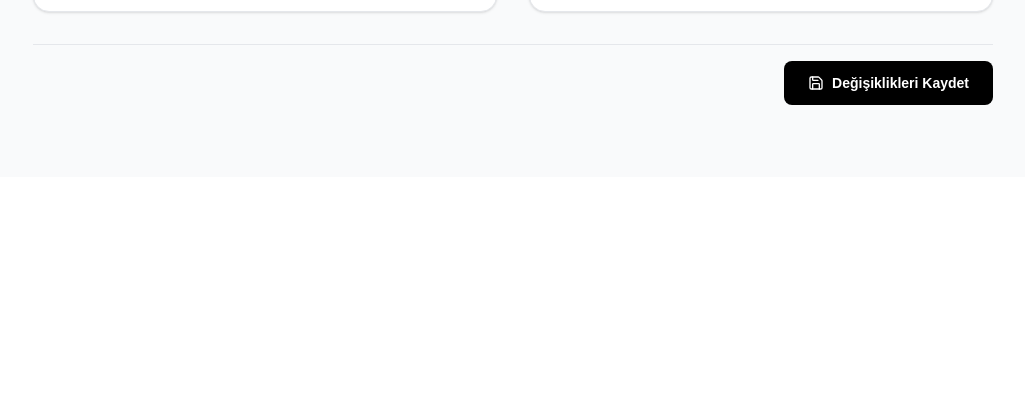
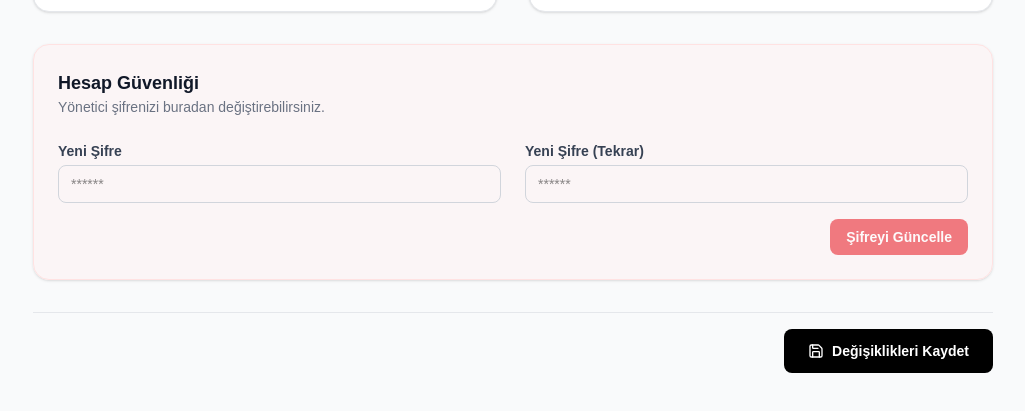
Before and after one commit to gokhanyigit06/qrmenu1, a Next.js app: page /admin/settings in a window 1280 px wide. Shown: the part 1383-1794 px from the top of the page, without its empty margins (255-1280 px from the left). Before the commit the page ends 1560 px from the top, so only its background shows below. Built offline with nearby package versions, Linux system fonts and the light colour scheme; sample sign-in values are in the browser's storage.

Commit message:
Add Password Change functionality in Admin Settings

```diff
--- a/app/admin/settings/page.tsx
+++ b/app/admin/settings/page.tsx
@@ -2,6 +2,7 @@
 'use client';
 
 import { useMenu } from '@/lib/store';
+import * as Services from '@/lib/services';
 import { Eye, EyeOff, Save, Upload } from 'lucide-react';
 import Image from 'next/image';
 import { useState, useEffect } from 'react';
@@ -13,6 +14,45 @@ export default function SettingsPage() {
     // Or just bind directly. For 'Save' button feeling, let's use local state.
     const [localSettings, setLocalSettings] = useState(settings);
     const [isUploading, setIsUploading] = useState(false);
+
+    // Password Update State
+    const [newPassword, setNewPassword] = useState('');
+    const [confirmPassword, setConfirmPassword] = useState('');
+    const [loadingPass, setLoadingPass] = useState(false);
+
+    const handleChangePassword = async () => {
+        if (!newPassword || newPassword !== confirmPassword) {
+            alert('Şifreler uyuşmuyor veya boş!');
+            return;
+        }
+
+        // Get Restaurant ID safely
+        let targetId = (settings as any).restaurantId;
+        if (!targetId) {
+            const session = localStorage.getItem('qr_admin_session');
+            if (session) {
+                try { targetId = JSON.parse(session).restaurantId; } catch { }
+            }
+        }
+
+        if (!targetId) {
+            alert('Hata: Oturum bilgisi bulunamadı.');
+            return;
+        }
+
+        setLoadingPass(true);
+        try {
+            await Services.updateRestaurantPassword(targetId, newPassword);
+            alert('Şifreniz güncellendi.');
+            setNewPassword('');
+            setConfirmPassword('');
+        } catch (e) {
+            console.error(e);
+            alert('Şifre güncellenemedi.');
+        } finally {
+            setLoadingPass(false);
+        }
+    };
 
     // Sync local state if context changes (e.g. initial load)
     useEffect(() => {
@@ -352,9 +392,48 @@ export default function SettingsPage() {
                         </div>
                     </div>
                 </div>
+
+                {/* Security Settings */}
+                <div className="rounded-2xl border border-red-100 bg-red-50/50 p-6 shadow-sm lg:col-span-2">
+                    <div className="mb-6">
+                        <h3 className="text-lg font-bold text-gray-900">Hesap Güvenliği</h3>
+                        <p className="text-sm text-gray-500">Yönetici şifrenizi buradan değiştirebilirsiniz.</p>
                     </div>
 
-            <div className="flex justify-end pt-4 border-t border-gray-200">
+                    <div className="grid gap-6 md:grid-cols-2">
+                        <div>
+                            <label className="mb-1 block text-sm font-bold text-gray-700">Yeni Şifre</label>
+                            <input
+                                type="password"
+                                value={newPassword}
+                                onChange={(e) => setNewPassword(e.target.value)}
+                                className="w-full rounded-lg border border-gray-300 px-3 py-2 text-sm outline-none focus:border-red-500 focus:ring-1 focus:ring-red-500"
+                                placeholder="******"
+                            />
+                        </div>
+                        <div>
+                            <label className="mb-1 block text-sm font-bold text-gray-700">Yeni Şifre (Tekrar)</label>
+                            <input
+                                type="password"
+                                value={confirmPassword}
+                                onChange={(e) => setConfirmPassword(e.target.value)}
+                                className="w-full rounded-lg border border-gray-300 px-3 py-2 text-sm outline-none focus:border-red-500 focus:ring-1 focus:ring-red-500"
+                                placeholder="******"
+                            />
+                        </div>
+                    </div>
+                    <div className="mt-4 flex justify-end">
+                        <button
+                            onClick={handleChangePassword}
+                            disabled={!newPassword || newPassword !== confirmPassword || loadingPass}
+                            className="rounded-lg bg-red-600 px-4 py-2 text-sm font-bold text-white hover:bg-red-700 disabled:opacity-50 disabled:cursor-not-allowed transition"
+                        >
+                            {loadingPass ? 'Güncelleniyor...' : 'Şifreyi Güncelle'}
+                        </button>
+                    </div>
+                </div>
+
+                <div className="flex justify-end pt-4 border-t border-gray-200 lg:col-span-2">
                     <button
                         onClick={handleSave}
                         className="flex items-center gap-2 rounded-lg bg-black px-6 py-3 text-sm font-bold text-white hover:bg-gray-800 transition-transform active:scale-95"
@@ -364,5 +443,6 @@ export default function SettingsPage() {
                     </button>
                 </div>
             </div>
+        </div>
     );
 }
--- a/app/login/page.tsx
+++ b/app/login/page.tsx
@@ -101,6 +101,17 @@ export default function LoginPage() {
                         </div>
                     </div>
 
+                    <div className="flex items-center justify-end text-sm">
+                        <a
+                            href="https://wa.me/905434081806?text=Merhaba,%20QR%20Menü%20şifremi%20unuttum.%20Yardımcı%20olabilir%20misiniz?"
+                            target="_blank"
+                            rel="noopener noreferrer"
+                            className="font-semibold text-gray-600 hover:text-black transition-colors"
+                        >
+                            Şifremi unuttum?
+                        </a>
+                    </div>
+
                     {error && (
                         <div className="rounded-lg bg-red-50 p-4 text-sm text-red-500 text-center font-medium border border-red-100">
                             {error}
--- a/lib/services.ts
+++ b/lib/services.ts
@@ -13,6 +13,15 @@ export async function getRestaurantBySlug(slug: string): Promise<Restaurant | nu
 
     if (error) return null;
     return data as Restaurant;
+}
+
+export async function updateRestaurantPassword(restaurantId: string, newPassword: string) {
+    const { error } = await supabase
+        .from('restaurants')
+        .update({ password: newPassword })
+        .eq('id', restaurantId);
+
+    if (error) throw error;
 }
 
 // --- SUPER ADMIN SERVICES ---
```
Lines whose indentation alone changed are shown as unchanged.
